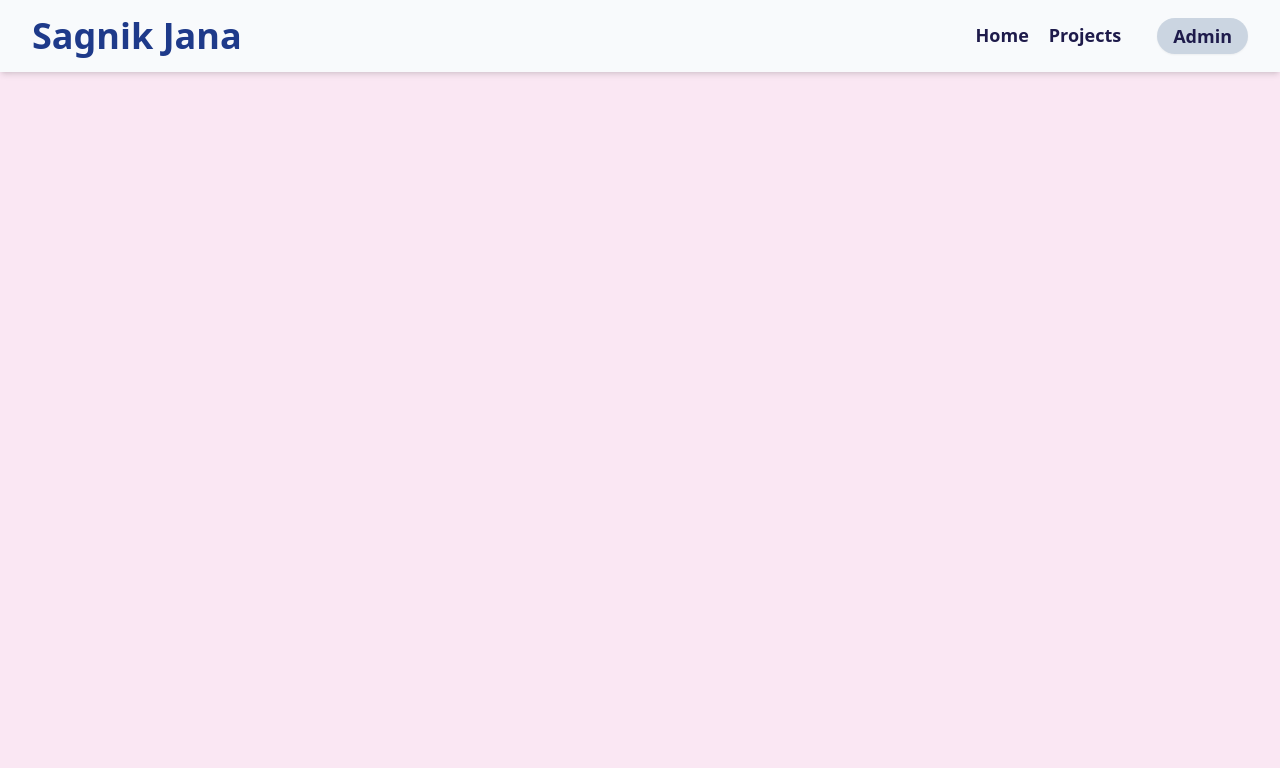
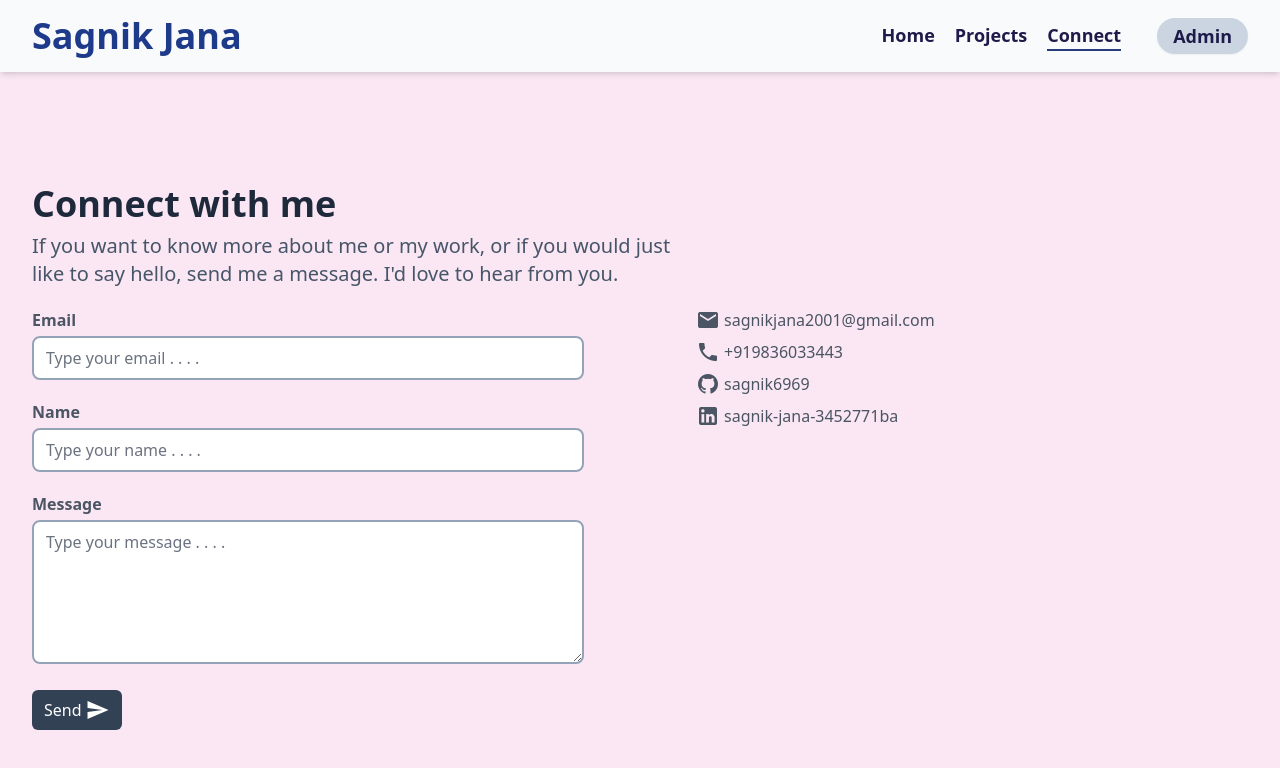
Before and after one commit to sagnik6969/my_portfolio_front_end, a Vue app: page /connect in a window 1280 px wide. Shown: the top 768 px of the page. Built offline with nearby package versions, Linux system fonts and the light colour scheme.

Commit message:
Implemented connect page.

```diff
--- a/index.html
+++ b/index.html
@@ -4,7 +4,7 @@
     <meta charset="UTF-8" />
     <link rel="icon" href="/favicon.ico" />
     <meta name="viewport" content="width=device-width, initial-scale=1.0" />
-    <title>Vite App</title>
+    <title>Sagnik Jana</title>
   </head>
   <body>
     <div id="app"></div>
--- /dev/null
+++ b/src/components/Connect/Connect.vue
@@ -0,0 +1,144 @@
+<template>
+  <div class="container">
+    <div class="mt-28 mb-5 max-w-3xl">
+      <h1 class="text-4xl mb-2 font-semibold text-slate-800">
+        Connect with me
+      </h1>
+      <h1 class="text-xl text-slate-600 max-w-2xl">
+        If you want to know more about me or my work, or if you would just like
+        to say hello, send me a message. I'd love to hear from you.
+      </h1>
+    </div>
+    <div class="flex flex-col-reverse md:flex-row md:space-x-28 text-gray-600">
+      <form @submit.prevent="handleSubmit" class="flex-1">
+        <div class="mb-5">
+          <label>
+            <h1 class="font-semibold mb-1">Email</h1>
+            <input
+              v-model="email"
+              class="rounded-lg border-2 border-slate-400 duration-300 w-full"
+              type="text"
+              placeholder="Type your email . . . ."
+            />
+          </label>
+          <div class="text-red-600" v-if="errors.sender_email">
+            {{ errors.sender_email[0] }}
+          </div>
+        </div>
+
+        <div class="mb-5">
+          <label>
+            <h1 class="font-semibold mb-1">Name</h1>
+            <input
+              v-model="name"
+              class="rounded-lg border-2 border-slate-400 duration-300 w-full"
+              type="text"
+              placeholder="Type your name . . . ."
+            />
+          </label>
+          <div class="text-red-600" v-if="errors.sender_name">
+            {{ errors.sender_name[0] }}
+          </div>
+        </div>
+
+        <div class="mb-5">
+          <label>
+            <h1 class="font-semibold mb-1">Message</h1>
+            <textarea
+              v-model="message"
+              class="rounded-lg border-2 border-slate-400 duration-300 w-full h-36"
+              placeholder="Type your message . . . ."
+            ></textarea>
+          </label>
+          <div class="text-red-600" v-if="errors.message">
+            {{ errors.message[0] }}
+          </div>
+        </div>
+
+        <div class="mb-5">
+          <button
+            class="flex items-center space-x-1 rounded-md py-2 px-3 bg-slate-700 text-white hover:scale-110 duration-300"
+          >
+            <span> Send </span>
+            <v-icon
+              v-if="loading"
+              class="animate-spin"
+              icon="mdi-loading"
+            ></v-icon>
+            <v-icon v-else icon="mdi-send"></v-icon>
+          </button>
+        </div>
+      </form>
+      <div class="flex-1 mb-5 md:mb-0">
+        <ul class="space-y-2">
+          <li
+            class="space-x-1 flex items-center hover:text-blue-600 duration-300"
+          >
+            <v-icon icon="mdi-email"></v-icon>
+            <a href="mailto:sagnikjana2001@gmail.com"
+              >sagnikjana2001@gmail.com</a
+            >
+          </li>
+          <li
+            class="space-x-1 flex items-center hover:text-blue-600 duration-300"
+          >
+            <v-icon icon="mdi-phone"></v-icon>
+            <a href="tel:+919836033443">+919836033443</a>
+          </li>
+          <li
+            class="space-x-1 flex items-center hover:text-blue-600 duration-300"
+          >
+            <v-icon icon="mdi-github"></v-icon>
+            <a href="https://github.com/sagnik6969">sagnik6969</a>
+          </li>
+          <li
+            class="space-x-1 flex items-center hover:text-blue-600 duration-300"
+          >
+            <v-icon icon="mdi-linkedin"></v-icon>
+            <a href="https://www.linkedin.com/in/sagnik-jana-3452771ba/"
+              >sagnik-jana-3452771ba</a
+            >
+          </li>
+        </ul>
+      </div>
+    </div>
+  </div>
+</template>
+
+<script setup>
+import axios from "axios";
+import { ref } from "vue";
+import { useToast } from "vue-toastification";
+
+const toast = useToast();
+
+const name = ref("");
+const email = ref("");
+const message = ref("");
+const errors = ref({});
+const loading = ref(false);
+
+const handleSubmit = () => {
+  errors.value = {};
+  loading.value = true;
+
+  axios
+    .post("/api/message", {
+      sender_name: name.value,
+      sender_email: email.value,
+      message: message.value,
+    })
+    .then((res) => {
+      console.log(res);
+      toast.success("Message sent successfully!!");
+      loading.value = false;
+    })
+    .catch((err) => {
+      console.log(err.response.data);
+
+      if (err.response.data.errors) errors.value = err.response.data.errors;
+      else toast.error("Something went wrong. Please try after some time.");
+      loading.value = false;
+    });
+};
+</script>
--- a/src/components/Header.vue
+++ b/src/components/Header.vue
@@ -10,6 +10,9 @@
         <li><router-link class="nav-link" to="/home">Home</router-link></li>
         <li>
           <router-link class="nav-link" to="/projects">Projects</router-link>
+        </li>
+        <li>
+          <router-link class="nav-link" to="/connect">Connect</router-link>
         </li>
         <li>
           <router-link
--- a/src/components/Home.vue
+++ b/src/components/Home.vue
@@ -64,6 +64,9 @@
 
 <script setup>
 import { onMounted, ref } from "vue";
+import { useRouter } from "vue-router";
+
+const router = useRouter();
 
 const typedTextSpan = ref("");
 const typing = ref(false);
@@ -114,7 +117,8 @@ const openResumeLink = () => {
 };
 
 const openMailLink = () => {
-  window.open("mailto:sagnikjana2001@gmail.com", "_blank").focus();
+  router.push("/connect");
+  // window.open("mailto:sagnikjana2001@gmail.com", "_blank").focus();
 };
 </script>
 
--- a/src/router.js
+++ b/src/router.js
@@ -3,7 +3,10 @@ import Home from "./components/Home.vue";
 import Projects from "./components/projects/Projects.vue";
 import CreateProject from "./components/projects/CreateProject.vue";
 import Login from "./components/auth/Login.vue";
+import Connect from "./components/Connect/COnnect.vue";
+
 import store from "./store";
+
 const router = createRouter({
   history: createWebHistory(),
   routes: [
@@ -16,10 +19,9 @@ const router = createRouter({
       component: CreateProject,
     },
     { path: "/login", component: Login },
+    { path: "/connect", component: Connect },
   ],
 });
-
-// const store = useStore();
 
 router.beforeEach((to) => {
   if (to.meta.requireLogin) {
```
